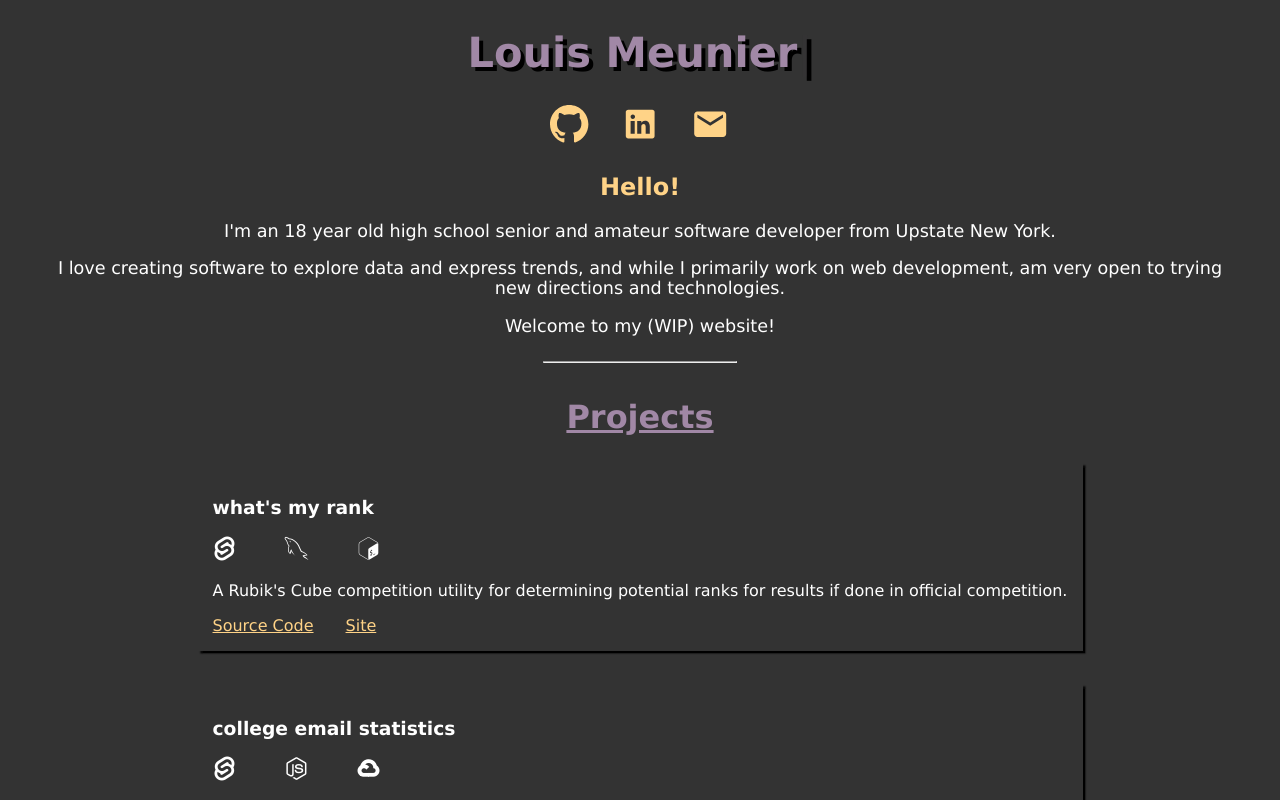
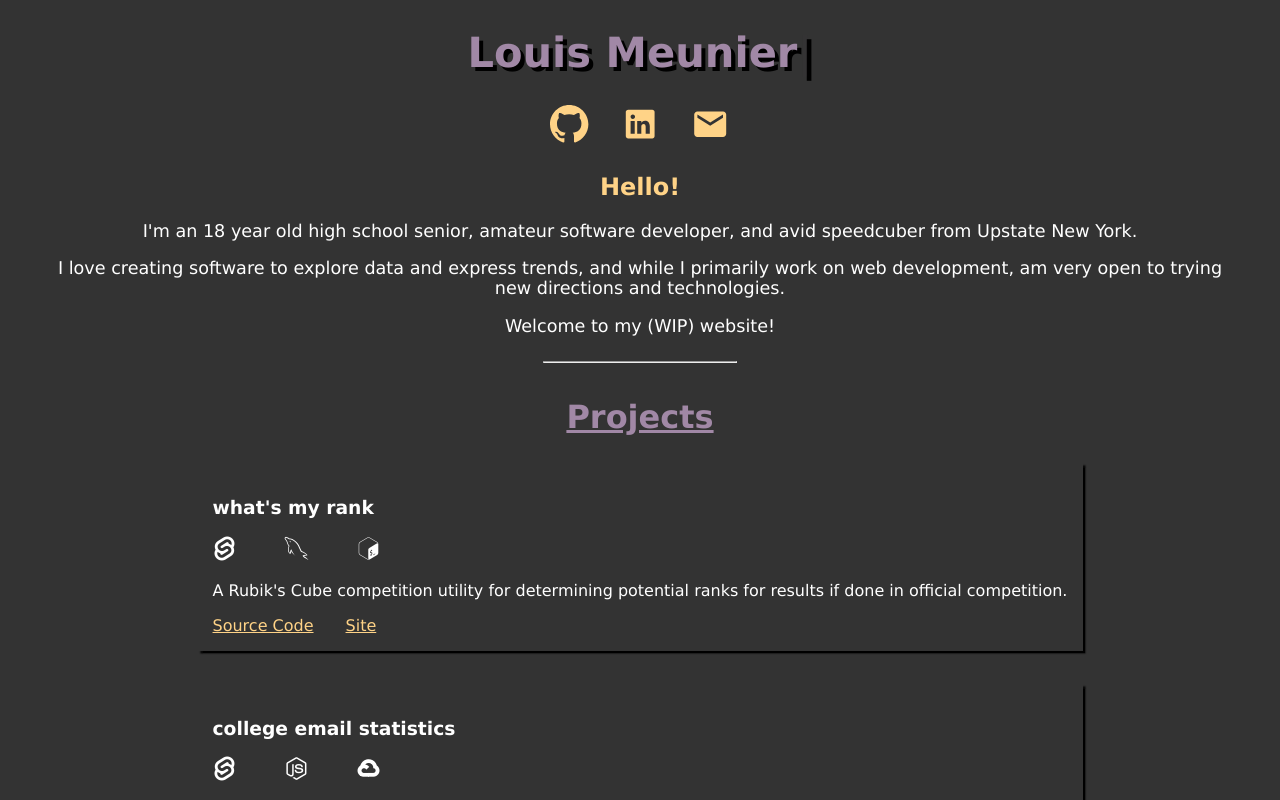
Before and after one commit to louismeunier/.net, a Svelte app: page / in a window 1280 px wide. Shown: the top 800 px of the page. Built offline with nearby package versions, Linux system fonts and the light colour scheme.

Commit message:
Update about page

```diff
--- a/src/components/About.svelte
+++ b/src/components/About.svelte
@@ -52,7 +52,7 @@
     >👋</p> -->
   <h2>Hello!</h2>
   <p>
-    I'm an 18 year old high school senior and amateur software developer from
+    I'm an 18 year old high school senior, amateur software developer, and avid speedcuber from
     Upstate New York.
   </p>
   <p>
```
